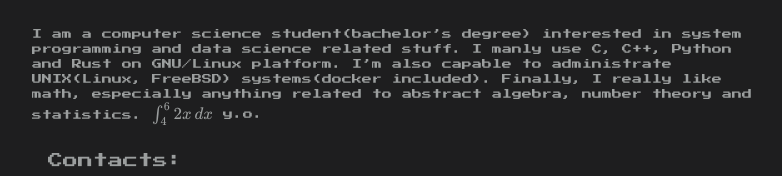
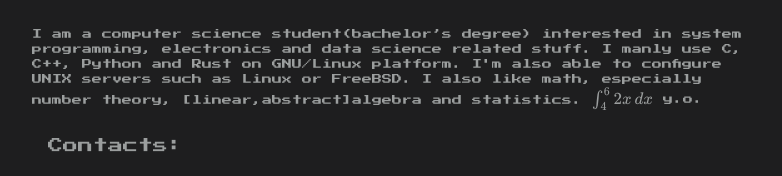
Before and after one commit to ice-bit/ice-bit.github.io, a plain HTML site: page index.html in a window 1280 px wide. Shown: the part 270-446 px from the top of the page, without its empty margins (248-1030 px from the left). Drawn offline with nearby package versions, Linux system fonts and the light colour scheme.

Commit message:
Updated description

```diff
--- a/index.html
+++ b/index.html
@@ -34,10 +34,11 @@
 
         <div class="container desc">
           <p>
-          I am a computer science student(bachelor’s degree) interested in system programming and data science related stuff.
+          I am a computer science student(bachelor’s degree) interested in system programming, electronics
+          and data science related stuff.
           I manly use C, C++, Python and Rust on GNU/Linux platform.
-          I’m also capable to administrate UNIX(Linux, FreeBSD) systems(docker included).
-          Finally, I really like math, especially anything related to abstract algebra, number theory and statistics.
+          I'm also able to configure UNIX servers such as Linux or FreeBSD. I also like math, especially number theory,
+          [linear,abstract]algebra and statistics.
             <span>\( \int_4^6 2x \, dx \) y.o.</span>
           </p>
           <h4 class="h4" style="padding: 16px;">Contacts:</h4>
```
